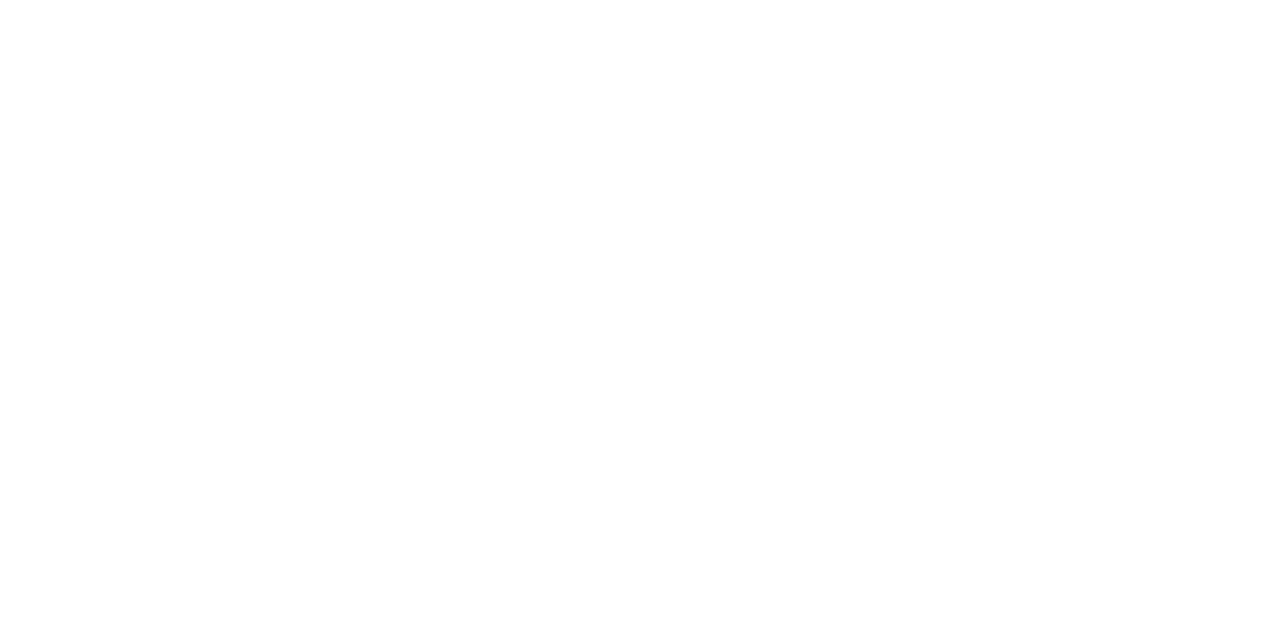
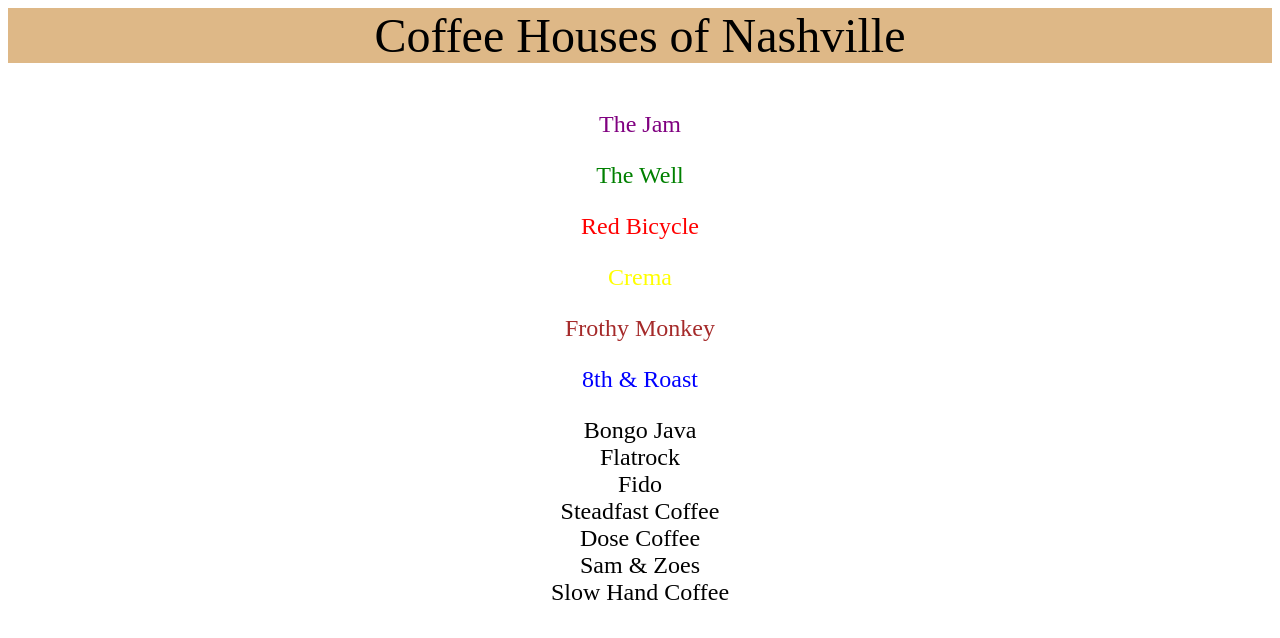
Before and after one commit to Shaverp3/HTML-components, a plain HTML site: page index.html in a window 1280 px wide. Drawn offline with Linux system fonts and the light colour scheme.

Commit message:
after excerises completed

````diff
--- a/index.html
+++ b/index.html
@@ -6,7 +6,65 @@
     <title>Document</title>
     <link rel="stylesheet" href="style.css">
 </head>
+<!-- 1. In your HTML, create an article element that will serve as your main representative component. Give the element a unique identifier.
+1. In this component, create a sub-component for basic information using the section element. In this section create elements for the representative's image, name, district info, and political affiliation.
+1. Beneath the basic information, you will create a sub-component, using a section element, to list any committees the candidate is serving on.
+1. The last component will hold links to any legislation that your representative has enacted.
+Make sure you use good BEM-style class names for each element in your components. Put a comment above each component explaining what it is.
+
+
+## Practice: Coffee Houses of Nashville
+The learning objective for this practice exercise is to use display:flex on a list component, and then add additional CSS properties to achieve a desired layout.
+```html
+<header class="pageHeader">Coffee Houses of Nashville</header>
+<article class="list">
+ <section class="shop">The Jam</section>
+ <section class="shop">The Well</section>
+ <section class="shop">Red Bicycle</section>
+ <section class="shop">Crema</section>
+ <section class="shop">Frothy Monkey</section>
+ <section class="shop">8th & Roast</section>
+ <section class="shop">Bongo Java</section>
+ <section class="shop">Flatrock</section>
+ <section class="shop">Fido</section>
+ <section class="shop">Steadfast Coffee</section>
+ <section class="shop">Dose Coffee</section>
+ <section class="shop">Sam & Zoes</section>
+ <section class="shop">Slow Hand Coffee</section>
+
+
 <body>
+    <!-- WV 2nd Congressional District Representative -->
+
+    <!-- <article class="Congress">
+        <h2> WV Second Congressional District Representative<h2>
+        <section class="Congress_rep_img">
+            <img src="Mooney.jpeg" alt="">
+        </section>
+        <section class="Congress_rep_name">
+            <h1>Alex Mooney</h1>
+        </section>
+        <section class="Congress_rep_info">
+            Mooney is the representative for West Virginia’s 2nd congressional district and is a Republican. He has served since Jan 6, 2015. Mooney is next up for reelection in 2020.
+        </section> -->
+
+<body>
+    <header class="pageHeader">Coffee Houses of Nashville</header>
+<article class="list">
+ <section class="shop">The Jam</section>
+ <section class="shop">The Well</section>
+ <section class="shop">Red Bicycle</section>
+ <section class="shop">Crema</section>
+ <section class="shop">Frothy Monkey</section>
+ <section class="shop">8th & Roast</section>
+ <section class="shop">Bongo Java</section>
+ <section class="shop">Flatrock</section>
+ <section class="shop">Fido</section>
+ <section class="shop">Steadfast Coffee</section>
+ <section class="shop">Dose Coffee</section>
+ <section class="shop">Sam & Zoes</section>
+ <section class="shop">Slow Hand Coffee</section>
+
 
 </body>
 </html>
--- a/style.css
+++ b/style.css
@@ -0,0 +1,49 @@
+.pageHeader{
+    text-align: center;
+    background-color: burlywood;
+    font-size: 3em;
+}
+
+.list{
+    margin: 3em;
+    display: flex;
+    flex-flow: column;
+    height: 200px;
+    align-items:center;
+    align-content: stretch;
+
+}
+
+.shop{
+    font-size:24px;
+}
+
+.shop:nth-child(1){
+    margin-bottom: 1em;
+    color: purple;
+}
+
+.shop:nth-child(2){
+    margin-bottom: 1em;
+    color: green;
+}
+
+.shop:nth-child(3){
+    margin-bottom: 1em;
+    color: red;
+}
+
+.shop:nth-child(4){
+    margin-bottom: 1em;
+    color: yellow;
+}
+
+.shop:nth-child(5){
+    margin-bottom: 1em;
+    color: brown;
+}
+
+.shop:nth-child(6){
+    margin-bottom: 1em;
+    color: blue;
+}
````
Also changed, not shown: Mooney.jpeg (added).
